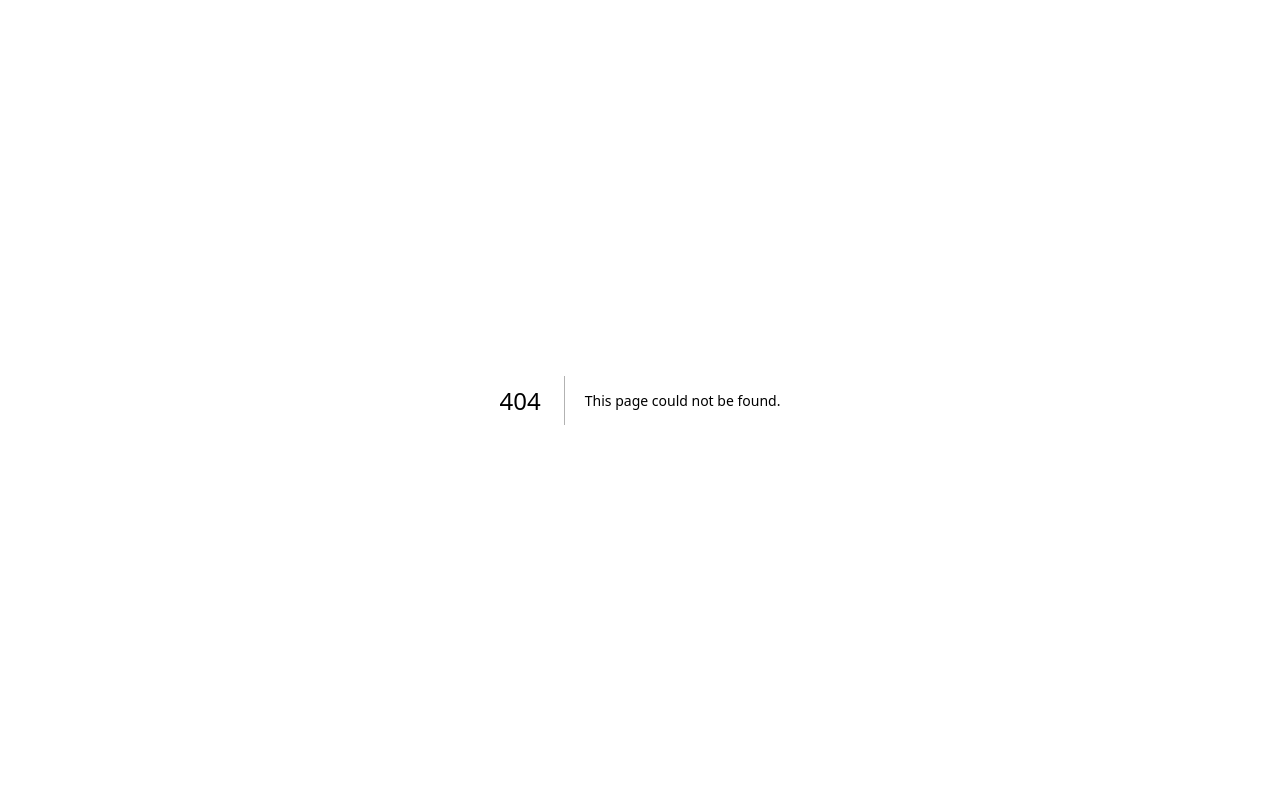
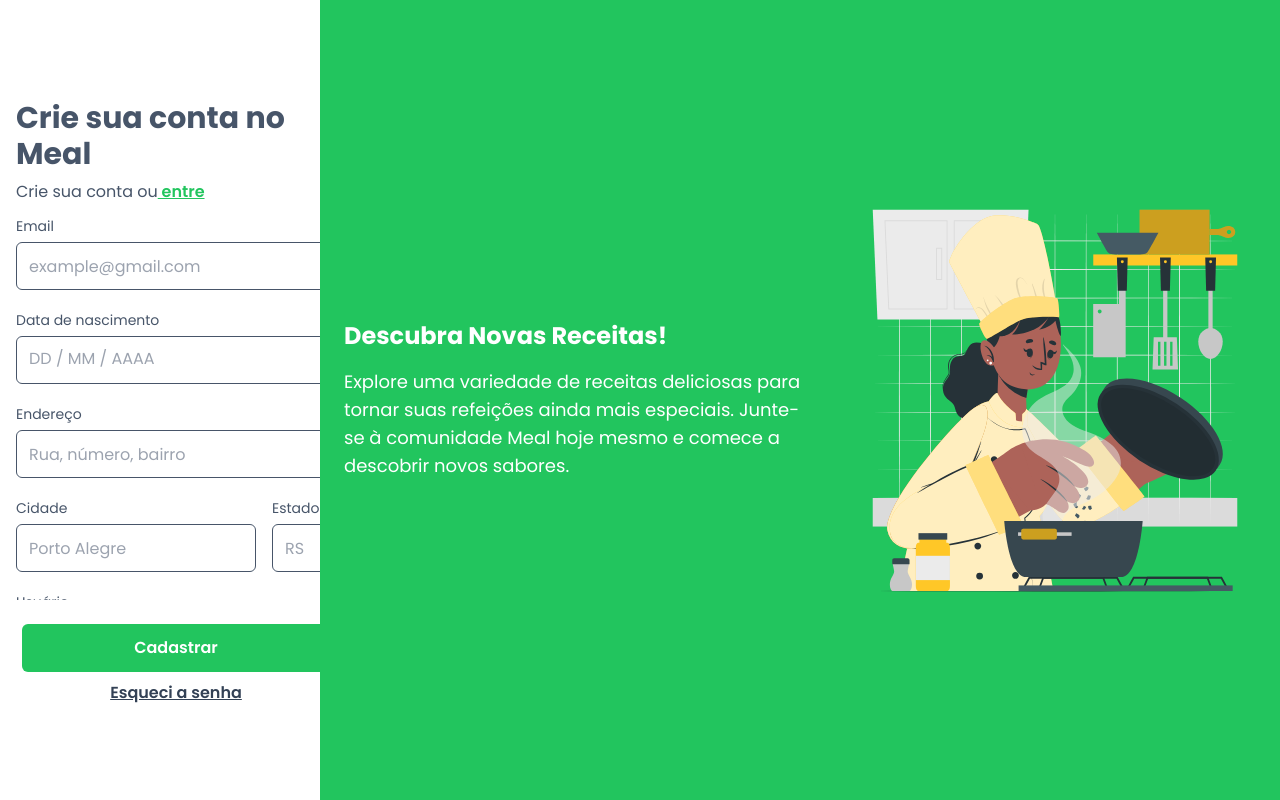
Before and after one commit to julioschmidt/meal-comida-pratica, a Next.js app: page /register in a window 1280 px wide. Before the commit this address had no page. Built offline with nearby package versions, Linux system fonts and the light colour scheme.

Commit message:
Feat: Adiciona tela de cadastro de usuário

```diff
--- a/package.json
+++ b/package.json
@@ -14,13 +14,19 @@
     "@types/react": "18.2.21",
     "@types/react-dom": "18.2.7",
     "autoprefixer": "10.4.15",
+    "date-fns": "^2.30.0",
     "eslint": "8.49.0",
     "eslint-config-next": "13.4.19",
     "next": "13.4.19",
+    "phosphor-react": "^1.4.1",
     "postcss": "8.4.29",
     "react": "18.2.0",
+    "react-datepicker": "^4.18.0",
     "react-dom": "18.2.0",
     "tailwindcss": "3.3.3",
     "typescript": "5.2.2"
+  },
+  "devDependencies": {
+    "@types/react-datepicker": "^4.15.0"
   }
 }
--- /dev/null
+++ b/src/app/components/DateInput.tsx
@@ -0,0 +1,45 @@
+import React, { useState } from "react";
+import DatePicker from "react-datepicker";
+import { Calendar } from "phosphor-react";
+import "react-datepicker/dist/react-datepicker.css";
+
+interface DateInputProps {
+  selectedDate: Date | null;
+  onDateChange: (date: Date | null) => void;
+  label?: string;
+  labelClassName?: string;
+  inputClassName?: string;
+  placeholderText?: string;
+}
+
+const DateInput: React.FC<DateInputProps> = ({
+  selectedDate,
+  onDateChange,
+  label,
+  labelClassName,
+  inputClassName,
+  placeholderText,
+}) => {
+  return (
+    <div className="flex flex-col">
+      {label && (
+        <label className={labelClassName + " text-sm pb-1.5"}>{label}</label>
+      )}
+      <div className={inputClassName + " flex justify-between leading-tight"}>
+        <DatePicker
+          selected={selectedDate}
+          onChange={(date) => onDateChange(date)}
+          placeholderText={placeholderText}
+          dateFormat="dd/MM/yyyy"
+          maxDate={new Date()}
+          showYearDropdown
+          scrollableYearDropdown
+          className="focus:outline-none border-none"
+        />
+        <Calendar size={24} color="#9BA5B7" />
+      </div>
+    </div>
+  );
+};
+
+export default DateInput;
--- a/src/app/components/Input.tsx
+++ b/src/app/components/Input.tsx
@@ -15,11 +15,11 @@ const Input: React.FC<InputProps> = ({
   return (
     <div className="flex flex-col">
       {label && (
-        <label htmlFor={rest.id} className={labelClassName}>
+        <label htmlFor={rest.id} className={labelClassName + " text-sm pb-1.5"}>
           {label}
         </label>
       )}
-      <input {...rest} className={inputClassName} />
+      <input {...rest} className={inputClassName + " leading-tight"} />
     </div>
   );
 };
--- /dev/null
+++ b/src/app/register/page.tsx
@@ -0,0 +1,162 @@
+"use client";
+import { useState } from "react";
+import Button from "../components/Button";
+import DateInput from "../components/DateInput";
+import Input from "../components/Input";
+import Navigation from "../components/Navigation";
+import Image from "next/image";
+
+export default function RegisterPage() {
+  const [email, setEmail] = useState<string>("");
+  const [selectedDate, setSelectedDate] = useState<Date | null>(null);
+  const [address, setAddress] = useState<string>("");
+  const [city, setCity] = useState<string>("");
+  const [district, setDistrict] = useState<string>("");
+  const [username, setUsername] = useState<string>("");
+  const [password, setPassword] = useState<string>("");
+  const [confirmPassword, setConfirmPassword] = useState<string>("");
+
+  return (
+    <div className="bg-white h-screen">
+      <div className="flex flex-col md:flex-row lg:flex-row">
+        <div className="h-full bg-white md:w-1/4 w-full">
+          <div className="bg-white h-screen flex flex-col justify-center pl-4">
+            <div className="pb-3">
+              <h1 className="text-slate-600 text-3xl md:text-3xl lg:text-3xl xl:text-3xl font-bold pb-2">
+                Crie sua conta no Meal
+              </h1>
+              <p className="text-slate-600 text-base ">
+                Crie sua conta ou
+                <Navigation
+                  className="text-green-500 text-base font-semibold underline"
+                  route={"#"}
+                  text={" entre"}
+                />
+              </p>
+            </div>
+            <div className="text-slate-600 mb-3">
+              <form className="md:max-h-96 md:overflow-y-scroll md:scroll-m-2">
+                <div className="pb-5">
+                  <Input
+                    type="email"
+                    id="email"
+                    placeholder="example@gmail.com"
+                    value={email}
+                    onChange={(e) => setEmail(e.target.value)}
+                    label="Email"
+                    inputClassName="w-80 h-12 p-3 bg-white rounded-md border border-slate-600"
+                  />
+                </div>
+                <div className="pb-5">
+                  <DateInput
+                    selectedDate={selectedDate}
+                    onDateChange={setSelectedDate}
+                    label="Data de nascimento"
+                    placeholderText="DD / MM / AAAA"
+                    inputClassName="w-80 h-12 p-3 bg-white rounded-md border border-slate-600"
+                  />
+                </div>
+                <div className="pb-5">
+                  <Input
+                    type="text"
+                    id="address"
+                    value={address}
+                    onChange={(e) => setAddress(e.target.value)}
+                    placeholder="Rua, número, bairro"
+                    label="Endereço"
+                    inputClassName="w-80 h-12 p-3 bg-white rounded-md border border-slate-600"
+                  />
+                </div>
+                <div className="flex space-x-4 pb-5">
+                  <Input
+                    type="text"
+                    id="city"
+                    placeholder="Porto Alegre"
+                    value={city}
+                    onChange={(e) => setCity(e.target.value)}
+                    label="Cidade"
+                    inputClassName="w-60 h-12 p-3 bg-white rounded-md border border-slate-600"
+                  />
+
+                  <Input
+                    type="text"
+                    id="district"
+                    placeholder="RS"
+                    value={district}
+                    onChange={(e) => setDistrict(e.target.value)}
+                    label="Estado"
+                    inputClassName="w-16 h-12 p-3 bg-white rounded-md border border-slate-600"
+                  />
+                </div>
+                <div className="pb-5">
+                  <Input
+                    type="text"
+                    id="username"
+                    placeholder="usuário"
+                    value={username}
+                    onChange={(e) => setUsername(e.target.value)}
+                    label="Usuário"
+                    inputClassName="w-80 h-12 p-3 bg-white rounded-md border border-slate-600"
+                  />
+                </div>
+                <div className="pb-5">
+                  <Input
+                    type="password"
+                    id="password"
+                    placeholder="*******"
+                    value={password}
+                    onChange={(e) => setPassword(e.target.value)}
+                    label="Senha"
+                    inputClassName="w-80 h-12 p-3 bg-white rounded-md border border-slate-600"
+                  />
+                </div>
+                <div className="pb-5">
+                  <Input
+                    type="password"
+                    id="confirm_password"
+                    placeholder="*******"
+                    value={confirmPassword}
+                    onChange={(e) => setConfirmPassword(e.target.value)}
+                    label="Confirmar senha"
+                    inputClassName="w-80 h-12 p-3 bg-white rounded-md border border-slate-600"
+                  />
+                </div>
+              </form>
+              <div className="w-80 h-12 flex-col justify-center items-center gap-2.5 inline-flex mt-10">
+                <Button
+                  text="Cadastrar"
+                  onClick={() => {}}
+                  className="text-white text-base font-semibold bg-green-500 rounded-md px-28 py-3 "
+                />
+                <Navigation
+                  className="text-slate-700 font-semibold underline leading-snug"
+                  route={"#"}
+                  text={"Esqueci a senha"}
+                />
+              </div>
+            </div>
+          </div>
+        </div>
+        <div className="hidden h-screen md:flex items-center justify-end bg-green-500 w-3/4">
+          <div className="text-white p-6">
+            <h2 className="text-3xl md:text-2xl font-bold">
+              Descubra Novas Receitas!
+            </h2>
+            <p className="text-lg lg:text-lg md:text-sm mt-4">
+              Explore uma variedade de receitas deliciosas para tornar suas
+              refeições ainda mais especiais. Junte-se à comunidade Meal hoje
+              mesmo e comece a descobrir novos sabores.
+            </p>
+          </div>
+          <Image
+            src={"/images/cozinheira.svg"}
+            alt={""}
+            width={500}
+            height={500}
+            className="hidden md:block lg:block md:w-[250px] lg:w-[350px] xl:w-[450px]"
+          />
+        </div>
+      </div>
+    </div>
+  );
+}
```
Also changed, not shown: 1 other file (tests, documents, lock files or other folders).
